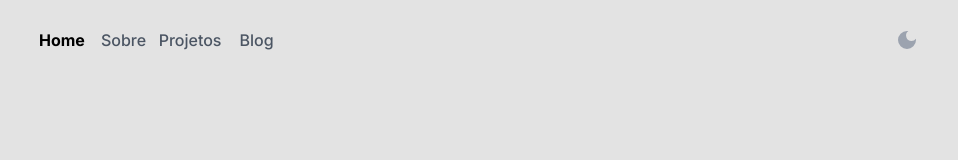
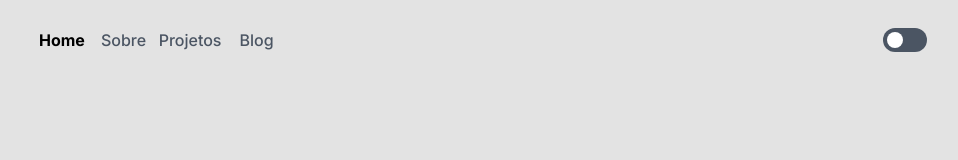
Before and after one commit to JamesWangDev/reactBlog, a Next.js app: page / in a window 1280 px wide. Shown: the top 160 px of the page, without its empty margins (161-1119 px from the left). Built offline with nearby package versions, Linux system fonts and the light colour scheme.

Commit message:
refactor: `ButtonToggleTheme` component changed

```diff
--- a/src/components/ButtonToggleTheme/index.tsx
+++ b/src/components/ButtonToggleTheme/index.tsx
@@ -1,9 +1,13 @@
+import { Switch } from "@headlessui/react"
 import { useTheme } from "next-themes"
-import { MdDarkMode, MdLightMode } from "react-icons/md"
 
 export function ButtonToggleTheme(): JSX.Element {
   const { theme, setTheme, systemTheme } = useTheme()
   const currentTheme = theme === "system" ? systemTheme : theme
+  const spanIsDark = "md:translate-x-6 translate-x-4 bg-black"
+  const spanIsWhite = "translate-x-1 bg-white"
+  const styleSpan = currentTheme === "dark" ? spanIsDark : spanIsWhite
+
   function handleTheme(): void {
     if (currentTheme === "dark") {
       setTheme("light")
@@ -13,22 +17,19 @@ export function ButtonToggleTheme(): JSX.Element {
   }
 
   return (
-    <button
-      type="button"
-      onClick={() => handleTheme()}
-      className="h-8 w-8 no-underline flex items-center justify-center cursor-pointer p-1 mx-1"
-    >
-      {currentTheme === "dark" ? (
-        <MdLightMode
-          className="text-gray-600 font-semibold hover:text-white transition duration-300 ease-in-out"
-          size={48}
-        />
-      ) : (
-        <MdDarkMode
-          className="text-gray-400 font-semibold hover:text-black transition duration-300 ease-in-out"
-          size={48}
-        />
-      )}
-    </button>
+    <Switch.Group>
+      <div className="flex items-center">
+        <Switch.Label className="sr-only">Tema</Switch.Label>
+        <Switch
+          checked={currentTheme === theme}
+          onChange={handleTheme}
+          className="relative inline-flex h-4 w-8 md:h-6 md:w-11 items-center rounded-full transition-colors ease-in-out duration-200 bg-gray-600 dark:bg-gray-400"
+        >
+          <span
+            className={`inline-block h-3 w-3 md:h-4 md:w-4 transform rounded-full transition ${styleSpan}`}
+          />
+        </Switch>
+      </div>
+    </Switch.Group>
   )
 }
```
